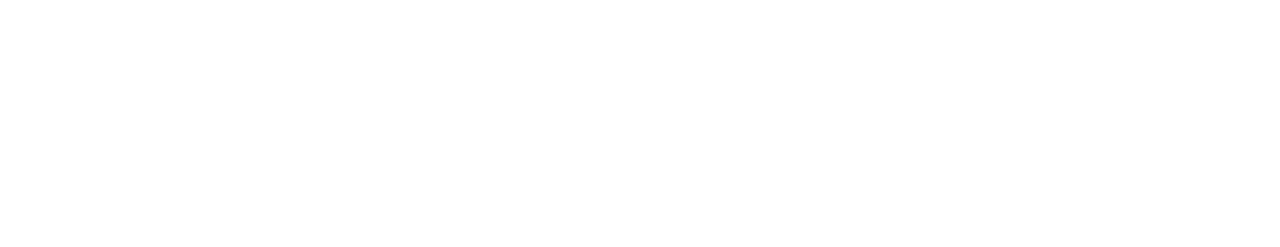
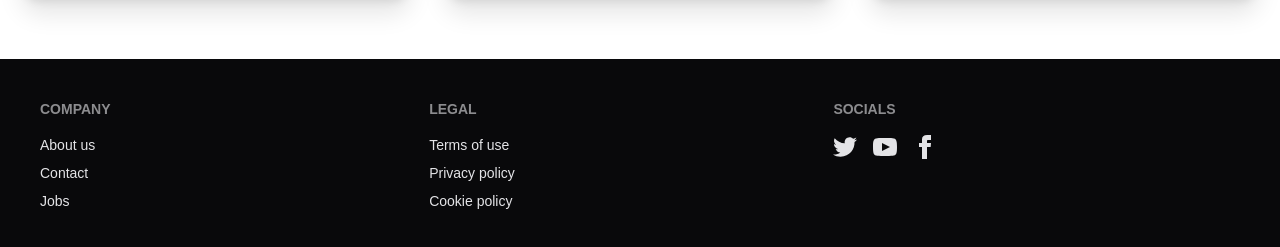
Before and after one commit to nayon-kumar/book-vibe, a React (Vite) app: page / in a window 1280 px wide. Shown: the part 2231-2478 px from the top of the page. Before the commit the page ends 2230 px from the top, so only its background shows below. Built offline with nearby package versions, Linux system fonts and the light colour scheme.

Commit message:
Footer section designed

```diff
--- /dev/null
+++ b/src/components/Shared/Footer.jsx
@@ -0,0 +1,61 @@
+import React from "react";
+import { FaFacebookSquare } from "react-icons/fa";
+
+const Footer = () => {
+  return (
+    <footer className="footer sm:footer-horizontal bg-neutral text-neutral-content p-10 mt-15">
+      <nav>
+        <h6 className="footer-title">Company</h6>
+        <a className="link link-hover">About us</a>
+        <a className="link link-hover">Contact</a>
+        <a className="link link-hover">Jobs</a>
+      </nav>
+      <nav>
+        <h6 className="footer-title">Legal</h6>
+        <a className="link link-hover">Terms of use</a>
+        <a className="link link-hover">Privacy policy</a>
+        <a className="link link-hover">Cookie policy</a>
+      </nav>
+      <nav>
+        <h6 className="footer-title">Socials</h6>
+        <div className="grid grid-flow-col gap-4">
+          <a className="cursor-pointer">
+            <svg
+              xmlns="http://www.w3.org/2000/svg"
+              width="24"
+              height="24"
+              viewBox="0 0 24 24"
+              className="fill-current"
+            >
+              <path d="M24 4.557c-.883.392-1.832.656-2.828.775 1.017-.609 1.798-1.574 2.165-2.724-.951.564-2.005.974-3.127 1.195-.897-.957-2.178-1.555-3.594-1.555-3.179 0-5.515 2.966-4.797 6.045-4.091-.205-7.719-2.165-10.148-5.144-1.29 2.213-.669 5.108 1.523 6.574-.806-.026-1.566-.247-2.229-.616-.054 2.281 1.581 4.415 3.949 4.89-.693.188-1.452.232-2.224.084.626 1.956 2.444 3.379 4.6 3.419-2.07 1.623-4.678 2.348-7.29 2.04 2.179 1.397 4.768 2.212 7.548 2.212 9.142 0 14.307-7.721 13.995-14.646.962-.695 1.797-1.562 2.457-2.549z"></path>
+            </svg>
+          </a>
+          <a className="cursor-pointer">
+            <svg
+              xmlns="http://www.w3.org/2000/svg"
+              width="24"
+              height="24"
+              viewBox="0 0 24 24"
+              className="fill-current"
+            >
+              <path d="M19.615 3.184c-3.604-.246-11.631-.245-15.23 0-3.897.266-4.356 2.62-4.385 8.816.029 6.185.484 8.549 4.385 8.816 3.6.245 11.626.246 15.23 0 3.897-.266 4.356-2.62 4.385-8.816-.029-6.185-.484-8.549-4.385-8.816zm-10.615 12.816v-8l8 3.993-8 4.007z"></path>
+            </svg>
+          </a>
+          <a className="cursor-pointer">
+            <svg
+              xmlns="http://www.w3.org/2000/svg"
+              width="24"
+              height="24"
+              viewBox="0 0 24 24"
+              className="fill-current"
+            >
+              <path d="M9 8h-3v4h3v12h5v-12h3.642l.358-4h-4v-1.667c0-.955.192-1.333 1.115-1.333h2.885v-5h-3.808c-3.596 0-5.192 1.583-5.192 4.615v3.385z"></path>
+            </svg>
+          </a>
+        </div>
+      </nav>
+    </footer>
+  );
+};
+
+export default Footer;
--- a/src/components/Shared/Navbar.jsx
+++ b/src/components/Shared/Navbar.jsx
@@ -8,7 +8,7 @@
         <NavLink
           to="/"
           className={({ isActive }) =>
-            `${isActive ? "text-green-500 border border-green-500" : ""}`
+            `${isActive ? "text-[#1A2980] border border-[#1A2980]" : ""}`
           }
         >
           Home
@@ -18,7 +18,7 @@
         <NavLink
           to="/books"
           className={({ isActive }) =>
-            `${isActive ? "text-green-500 border border-green-500" : ""}`
+            `${isActive ? "text-[#1A2980] border border-[#1A2980]" : ""}`
           }
         >
           Listed Books
@@ -28,7 +28,7 @@
         <NavLink
           to="/page-to-load"
           className={({ isActive }) =>
-            `${isActive ? "text-green-500 border border-green-500" : ""}`
+            `${isActive ? "text-[#1A2980] border border-[#1A2980]" : ""}`
           }
         >
           Page To Read
@@ -71,7 +71,10 @@
               </ul>
             </div>
             <div className="flex items-center gap-3 cursor-pointer">
-              <Link to="/" className="text-xl font-bold">
+              <Link
+                to="/"
+                className="text-xl font-bold bg-linear-to-r from-[#1A2980] to-[#26D0CE] bg-clip-text text-transparent "
+              >
                 Book Vibe
               </Link>
             </div>
--- a/src/layout/MainLayout.jsx
+++ b/src/layout/MainLayout.jsx
@@ -1,6 +1,7 @@
 import React from "react";
 import Navbar from "../components/Shared/Navbar";
 import { Outlet } from "react-router";
+import Footer from "../components/Shared/Footer";
 
 const MainLayout = () => {
   return (
@@ -9,6 +10,7 @@
       <div className="mt-20 px-4">
         <Outlet />
       </div>
+      <Footer />
     </div>
   );
 };
--- a/src/ui/BookCard.jsx
+++ b/src/ui/BookCard.jsx
@@ -3,9 +3,13 @@
 
 const BookCard = ({ book }) => {
   return (
-    <div className="border-2 border-gray-300 p-5 rounded-3xl cursor-pointer">
+    <div className="border-2 border-gray-300 p-5 rounded-3xl cursor-pointer shadow-xl hover:shadow-2xl">
       <div className="text-center bg-[#F3F3F3] rounded-2xl py-8">
-        <img className="mx-auto h-41" src={book.image} alt={book.bookName} />
+        <img
+          className="mx-auto h-41 hover:scale-110 transition-all duration-300 ease-in-out"
+          src={book.image}
+          alt={book.bookName}
+        />
       </div>
       <div className="flex items-center gap-3 mt-5">
         {book.tags.map((tag, index) => (
```
